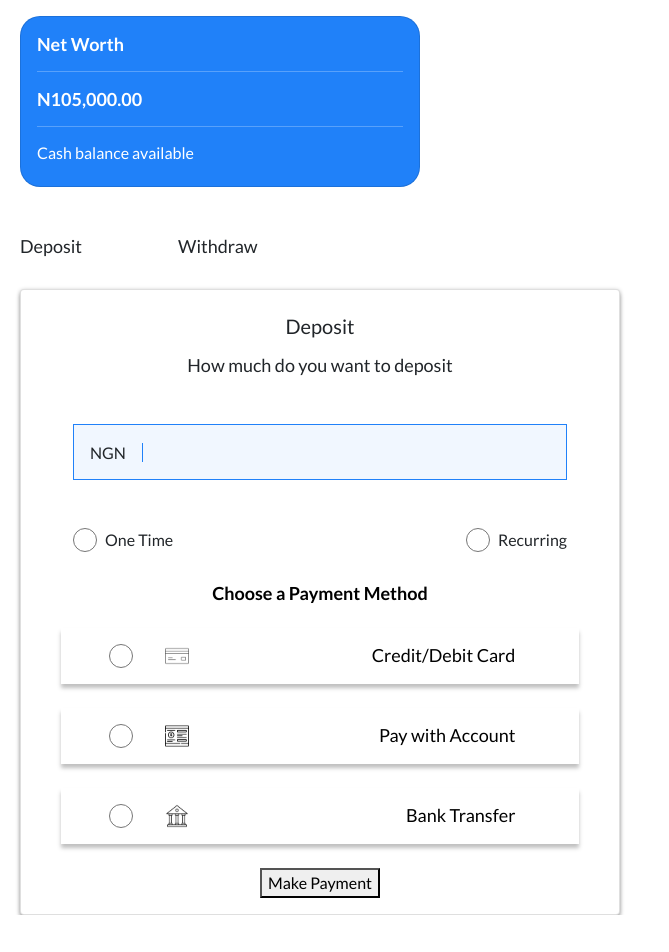
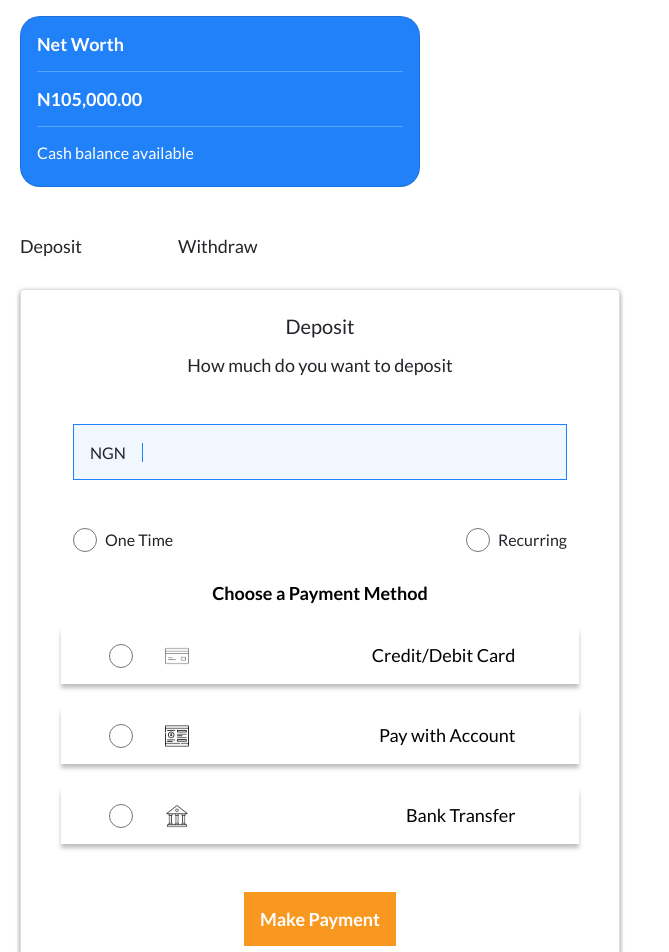
Before and after one commit to Dreezy305/HuntersWall, a Next.js app: page /wallet in a window 1280 px wide. Shown: the top 952 px of the page, without its empty margins (0-669 px from the left). Before the commit the page ends 915 px from the top, so only its background shows below. Built offline with nearby package versions, Linux system fonts and the light colour scheme; no server answers.

Commit message:
payment methods, props and button styles

```diff
--- a/components/deposit.js
+++ b/components/deposit.js
@@ -141,8 +141,8 @@ function Deposit() {
             </div>
           </div>
 
-          <div className="m-auto">
-            <button>Make Payment</button>
+          <div className="m-auto deposit_btn my-3">
+            <button className="px-3 py-3 mt-4">Make Payment</button>
           </div>
         </div>
       </div>
--- a/styles/deposit.scss
+++ b/styles/deposit.scss
@@ -22,6 +22,23 @@
       font-size: 18px;
       line-height: 22px;
       color: #000000;
+    }
+  }
+
+  &_btn {
+    button {
+      background: #f99820;
+      font-family: Lato;
+      font-style: normal;
+      font-weight: 600;
+      font-size: 18px;
+      line-height: 22px;
+      color: #ffffff;
+      text-align: center;
+      border: none;
+      box-shadow: none;
+      outline: none;
+      cursor: pointer;
     }
   }
 }
```
